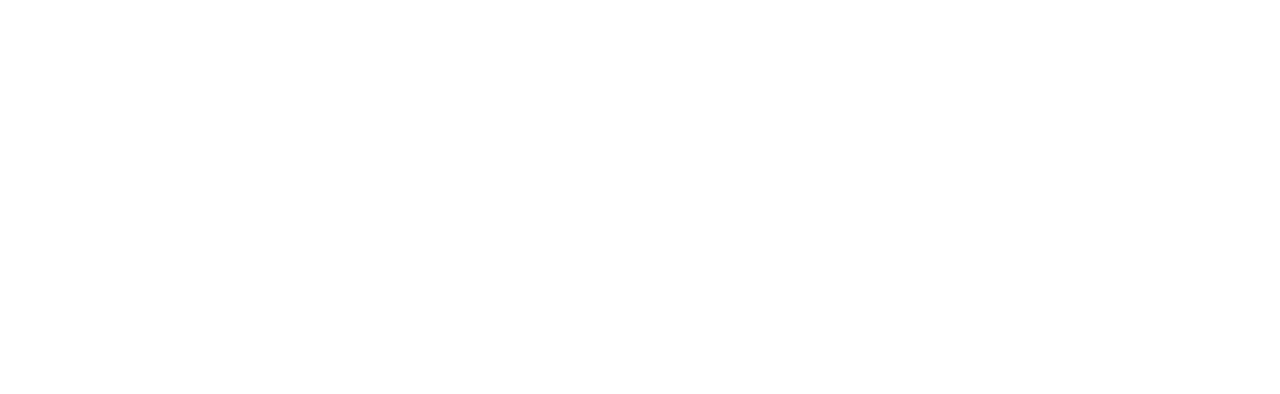
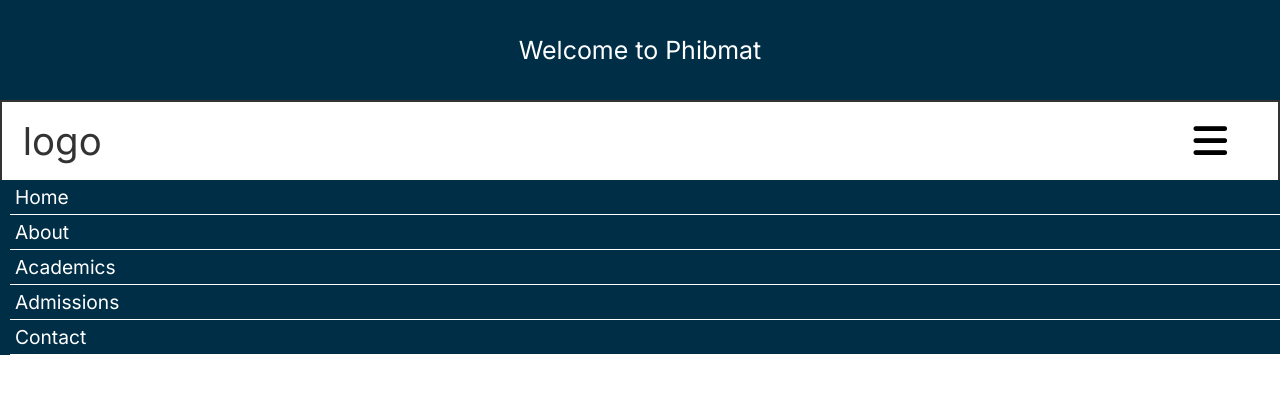
Before and after one commit to AchenyuBk/School-web, a plain HTML site: page pages/index.html in a window 1280 px wide. Drawn offline with Linux system fonts and the light colour scheme.

Commit message:
started coding

```diff
--- /dev/null
+++ b/Assets/Styles/style.css
@@ -0,0 +1,101 @@
+@import url('https://fonts.googleapis.com/css2?family=Inter:ital,opsz,wght@0,14..32,100..900;1,14..32,100..900&display=swap');
+
+:root {
+   --primary-white:hsl(0, 20%, 100%);
+   --primary-blue:hsl(201, 100%, 14%);
+}
+*,
+*::before,
+*::after {
+    margin: 0;
+    padding: 0;
+    box-sizing: border-box;
+}
+img{
+    display :block;
+}
+input,button,textarea,label{
+    font-family: inherit;
+    font-size: inherit;
+    font-weight: inherit;
+}
+html{
+    font-family: "Inter", sans-serif;
+    font-optical-sizing: auto;
+    max-width: 100vw;
+    overflow-x: hidden;
+    color: #fff;
+    /* background-color: #666; */
+}
+body{
+    font-size: 1.2em;
+    background-color: var(--primary-white);
+}
+.Header_welcome_message{
+    background-color: hsla(201, 100%, 14%, 1);
+    height:100px;
+    font-size: 1.3em;
+    display: flex;
+    justify-content: space-evenly;
+    align-items: center;
+    gap: 10px;
+}
+.Header_welcome_message a{
+    color:#fff
+}
+.Header_main{
+    height: 100px;
+    border: 2px solid #333;
+    color: #333;
+    display: flex;
+    justify-content: space-between;
+    padding: 1rem 1.3rem;
+    font-size: 2em;
+    background-color: transparent;
+    cursor: pointer;
+
+}
+.nav{
+    display: flex;
+    position: relative;
+    background-color: var(--primary-white);
+    border: none;
+    padding-left: 30px;
+    padding-right: 30px;
+    cursor: pointer;
+    /* padding-bottom: 60px; */
+
+}
+.nav-links{
+    padding: 0;
+    font-size: 1.2rem;
+    background-color: var(--primary-blue);
+    position: fixed;
+    top: 180px;
+    left: 0%;
+    right: 0px;
+    /* width: 300px; */
+    padding-left: 10px;
+}
+.nav-links li{
+    list-style: none;
+    border-bottom: 1.3px solid var(--primary-white);
+    text-align: justify;
+    /* display: none; */
+    padding: 5px ;
+
+
+}
+.nav-links li a{
+    color: var(--primary-white);
+    text-decoration: none;
+    text-align: left;
+    display: block;
+
+}
+.nav:hover .nav-links li, .nav:focus-within .nav-links li,.Header_main:hover .nav-links li {
+    display: block;
+}
+.desktop-only{
+    display: none;
+}
--- a/pages/index.html
+++ b/pages/index.html
@@ -8,8 +8,45 @@
     <meta name="author" content="AchenyuBk">
     <title>Phibmat Douala</title>
     <link rel="shortcut icon" href="favicon.ico" type="image/x-icon">
+    <link rel="stylesheet" href="../Assets/Styles/style.css">
+    <script defer src="https://kit.fontawesome.com/c33ca046a8.js" crossorigin="anonymous"></script>
 </head>
 <body>
+<header>
+    <section class="Header_welcome_message">
+        <p>Welcome to Phibmat</p>
+        <div class="welcome_mail desktop-only">
+            <i class="fa-solid fa-envelope"></i>
+            <a href="mailto:achenyubk35@mail.com">info@phibmat.com</a>
+        </div>
+        <div class="welcome_tel desktop-only">
+            <i class="fa-solid fa-phone"></i>
+            <a href="tel:+237674123456">+237 674 123 456</a>
+        </div>
+
+    </section>
+    <section class="Header_main">
+        <!-- <div class="mobile-container"></div> -->
+        <div class="logo">logo</div>
+
+        <button class="nav">
+            <ul class="nav-links">
+                <li><a href="../index.html">Home</a></li>
+                <li><a href="../pages/about.html">About</a></li>
+                <li><a href="../pages/academics.html">Academics</a></li>
+                <li><a href="../pages/admissions.html">Admissions</a></li>
+                <li><a href="../pages/contact.html">Contact</a></li>
+            </ul>
+            <div class="haburger-menu">
+                <i class="fa-solid fa-bars"></i>
+            </div>
+
+
+        </button>
+
+
+    </section>
+</header>
 
 </body>
 </html>
```
Also changed, not shown: 3 other files.
